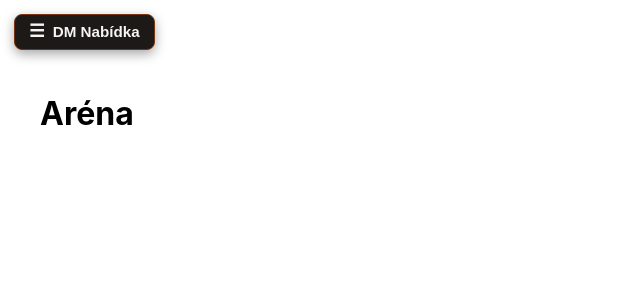
After one commit to Tomas-Gallischek/dnd_atarax, a Django app: page /dm/pvp_arena in a window 1280 px wide. The commit adds this page. Shown: the top 300 px of the page, without its empty margins (0-640 px from the left). Run offline with Django 5.2, Linux system fonts and the light colour scheme; the visitor is signed in with stand-in values (Sample User, id 1).

Commit message:
Update: 2026-10-04 14:36:40

````diff
--- a/dm_site_app/templates/dm_site_app/base_dm.html
+++ b/dm_site_app/templates/dm_site_app/base_dm.html
@@ -247,6 +247,14 @@
                     <span>&#128214;</span> Lore
                 </a>
             </li>
+
+            <!-- 7. Aréna -->
+            <li class="dm-nav-item">
+                <a href="{% url 'dm_site_app:pvp_pre' %}" class="{% if current_page == 'pvp_pre' %}active{% endif %}">
+                    <span>&#128101;</span> Aréna
+                </a>
+            </li>
+
         </ul>
 
         <!-- Oddělovač před doplňkovými akcemi -->
--- a/dm_site_app/templates/dm_site_app/monster_gen_page.html
+++ b/dm_site_app/templates/dm_site_app/monster_gen_page.html
@@ -44,7 +44,6 @@
 <form action="{% url 'dm_site_app:specific_monster_gen' %}" method="POST">
     {% csrf_token %}
 
-```
 <label for="monster">Vyber monstrum:</label>
 
 <select name="monster_id" id="monster" class="form-select" required>
@@ -59,7 +58,7 @@
 <button class="btn btn-success mt-2" type="submit">
     Vybrat
 </button>
-```
+
 
 </form>
 
--- /dev/null
+++ b/dm_site_app/templates/dm_site_app/pvp_arena.html
@@ -0,0 +1,9 @@
+{% extends "dm_site_app/base_dm.html" %}
+
+{% block title %}Aréna{% endblock %}
+
+{% block dm_content %}
+
+    <h1>Aréna</h1>
+
+{% endblock %}
--- a/dm_site_app/urls.py
+++ b/dm_site_app/urls.py
@@ -18,4 +18,6 @@ urlpatterns = [
     path('random_monster_gen/', views.random_monster_gen, name='random_monster_gen'),
     path('remove_mob/<int:mob_id>/', views.remove_mob, name='remove_mob'),
     path('specific_monster_gen/', views.specific_monster_gen, name='specific_monster_gen'),
+    path('pvp_pre', views.pvp_pre, name='pvp_pre'),
+    path('pvp_arena', views.pvp_arena, name='pvp_arena'),
 ]
--- a/dm_site_app/views.py
+++ b/dm_site_app/views.py
@@ -182,7 +182,7 @@ def random_monster_gen(request):
             print("Nenalezeno")
             messages.error(request, "Nenalezeno na daný level")
             return redirect('dm_site_app:monster_gen_page')
-
+@dm_required
 def specific_monster_gen(request):
     if request.method == 'POST':
         monster_id = request.POST.get('monster_id')
@@ -194,6 +194,16 @@ def specific_monster_gen(request):
         messages.error(request, "Chyba při vybirani monstra")
         return redirect('dm_site_app:monster_gen_page')
 
+@dm_required
+def pvp_pre(request):
+    return render(request, 'dm_site_app/pvp_pre.html', {
+        'current_page': 'pvp_pre',
+    })
+@dm_required
+def pvp_arena(request):
+    return render(request, 'dm_site_app/pvp_arena.html', {
+        'current_page': 'pvp_arena',
+    })
 
 
 def active_mob_db_save(mob_id):
````
Also changed, not shown: dm_site_app/templates/dm_site_app/pvp_pre.html (added, +9 -0 lines).
